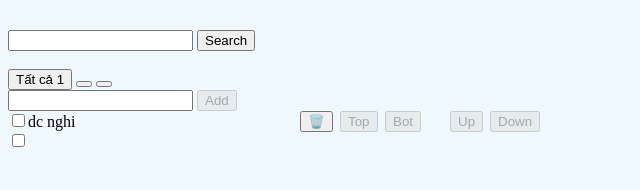
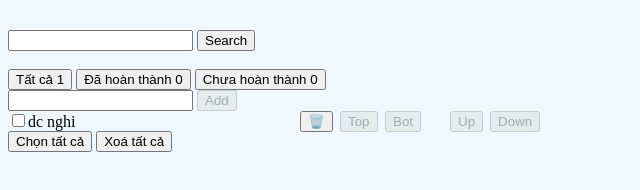
Before and after one commit to MrDao2810/ExercisesTodolist, a plain HTML site: page index.html in a window 1280 px wide. Shown: the whole page, without its empty margins (0-640 px from the left). Drawn offline with Linux system fonts and the light colour scheme.

Commit message:
Them nut remve va sua mot so loi

```diff
--- a/index.html
+++ b/index.html
@@ -13,14 +13,15 @@
         <input type="search" id="mySearch">
         <button onclick="searchTask()">Search</button>
         <div class="content-search" id="myContent"></div> </br>
-        <button id="total" onclick="totalTaskElement()"></button>
-        <button id="done" onclick="doneTaskElement()"></button>
-        <button id="undone" onclick="unDoneTaskElement()"></button> </br>
+        <button id="total" onclick="totalTaskElement()">Tất cả</button>
+        <button id="done" onclick="doneTaskElement()">Đã hoàn thành 0</button>
+        <button id="notDone" onclick="notDoneTaskElement()">Chưa hoàn thành 0</button> </br>
         <input type="text" class="mytext" id="myListContent">
         <button onclick="addContentElement()" disabled="disabled" class="addBtn" id="myBtn">Add</button>
         <div class="header-content" id="list-tasks-container"></div>
         <div id="my-date"></div>
-        <input type="checkbox">
+        <button type="button" name="check" id="btn-check-all" class="allBtn" onclick="createAllCheckBox()">Chọn tất cả</button>
+        <button type="button" id="btn-remove-task" class="removeAllBtn" onclick="createRemoveAllTask()">Xoá tất cả</button>
     </div>
     <script src="./main.js"></script>
 </body>
```
